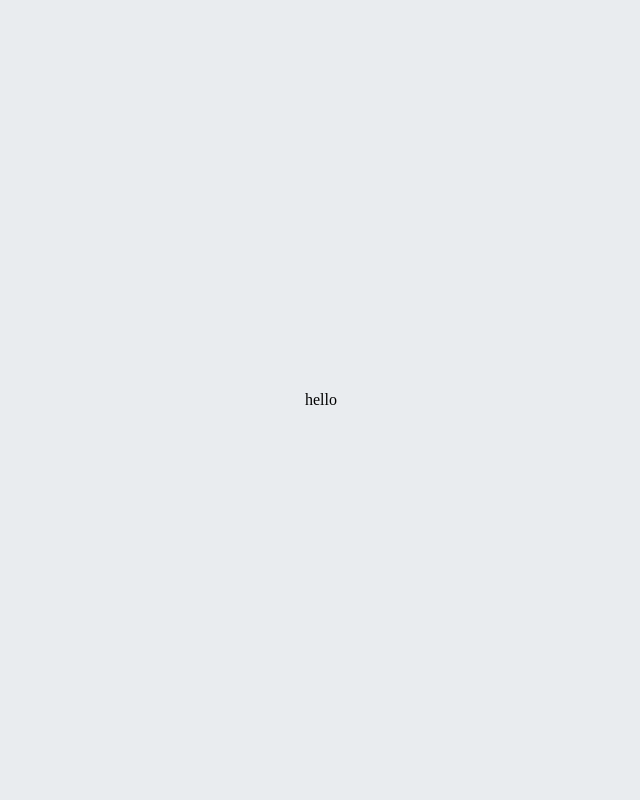
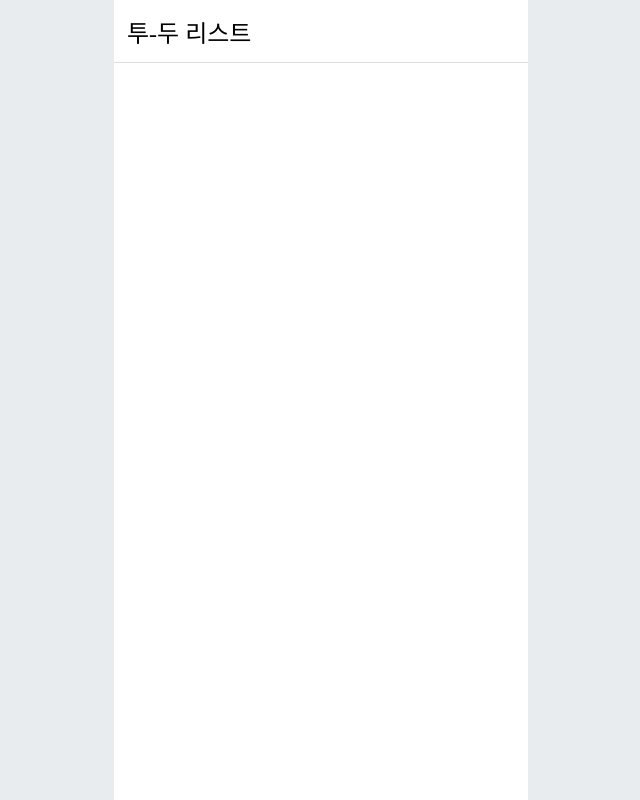
Before and after one commit to HeeyeonJeong/typescript-todo, a React (Create React App) app: page / in a window 1280 px wide. Shown: the whole page, without its empty margins (319-959 px from the left). Built offline with nearby package versions, Linux system fonts and the light colour scheme.

Commit message:
Feat: TodoHead component

```diff
--- a/src/App.tsx
+++ b/src/App.tsx
@@ -1,7 +1,13 @@
 import React from "react";
+import Template from "./components/Template";
+import TodoHead from "./components/TodoHead";
 
 function App() {
-  return <div className="App">hello</div>;
+  return (
+    <Template>
+      <TodoHead />
+    </Template>
+  );
 }
 
 export default App;
--- a/src/components/Template.tsx
+++ b/src/components/Template.tsx
@@ -4,8 +4,6 @@ import styled from "styled-components";
 const TemplateBlock = styled.div`
   width: 414px;
   height: 800px;
-  flex-grow: 0;
-  padding: 0 0 13px;
   background-color: #ffffff;
 `;
 
--- /dev/null
+++ b/src/components/TodoHead.tsx
@@ -0,0 +1,19 @@
+import React from "react";
+import styled from "styled-components";
+
+const TodoHeadBlock = styled.h1`
+  height: 62px;
+  border-bottom: 1px solid #dedede;
+  display: flex;
+  align-items: center;
+  padding: 0 13px;
+
+  font-size: 24px;
+  font-weight: normal;
+`;
+
+function TodoHead() {
+  return <TodoHeadBlock>투-두 리스트</TodoHeadBlock>;
+}
+
+export default TodoHead;
```
